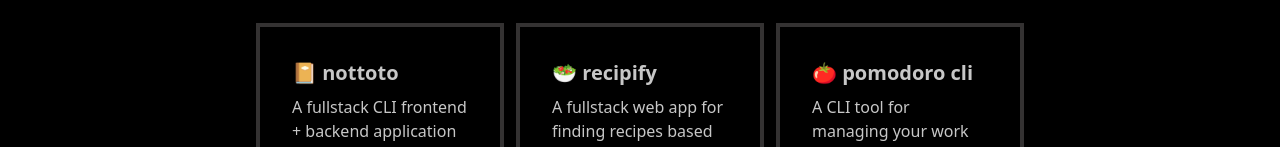
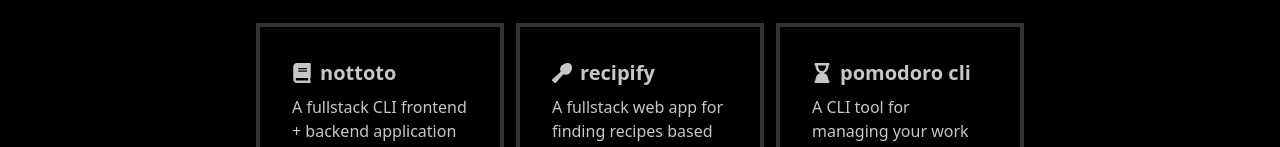
Before and after one commit to paulbgtr/paulbg, a Next.js app: page / in a window 1280 px wide. Shown: the part 613-760 px from the top of the page. Built offline with nearby package versions, Linux system fonts and the light colour scheme.

Commit message:
feat: add icons for projects

```diff
--- a/src/components/pageRelated/index/Projects/Project.tsx
+++ b/src/components/pageRelated/index/Projects/Project.tsx
@@ -1,19 +1,24 @@
 import Link from "next/link";
 
 export const Project = ({
+  icon,
   title,
   description,
   link,
 }: {
+  icon: React.ReactNode;
   title: string;
   description: string;
   link: string;
 }) => {
   return (
     <Link href={link}>
-      <div className="h-full duration-200 border-4 shadow-md hover:text-base-100 hover:bg-primary border-primary card bg-base-100">
+      <div className="h-full duration-200 border-4 shadow-md hover:bg-primary border-primary card bg-base-100">
         <div className="card-body">
-          <h2 className="card-title">{title}</h2>
+          <h2 className="card-title">
+            {icon}
+            {title}
+          </h2>
           <p>{description}</p>
         </div>
       </div>
--- a/src/components/pageRelated/index/Projects/ProjectList.tsx
+++ b/src/components/pageRelated/index/Projects/ProjectList.tsx
@@ -1,24 +1,28 @@
 import { Project } from "./Project";
+import { FaBook, FaUtensilSpoon, FaHourglassEnd } from "react-icons/fa";
 
 export const ProjectList = () => {
   const projectData = [
     {
       id: 1,
-      title: "📔 nottoto",
+      icon: <FaBook />,
+      title: "nottoto",
       description:
         "A fullstack CLI frontend + backend application for managing notes.",
       link: "https://github.com/paulbgtr/nottoto",
     },
     {
       id: 2,
-      title: "🥗 recipify",
+      icon: <FaUtensilSpoon />,
+      title: "recipify",
       description:
         "A fullstack web app for finding recipes based on ingredients you have.",
       link: "https://github.com/paulbgtr/recipify",
     },
     {
       id: 3,
-      title: "🍅 pomodoro cli",
+      icon: <FaHourglassEnd />,
+      title: "pomodoro cli",
       description: "A CLI tool for managing your work sessions.",
       link: "http://github.com/paulbgtr/pomodoro-cli",
     },
@@ -29,6 +33,7 @@ export const ProjectList = () => {
       {projectData.map((project) => (
         <Project
           key={project.id}
+          icon={project.icon}
           title={project.title}
           description={project.description}
           link={project.link}
```
